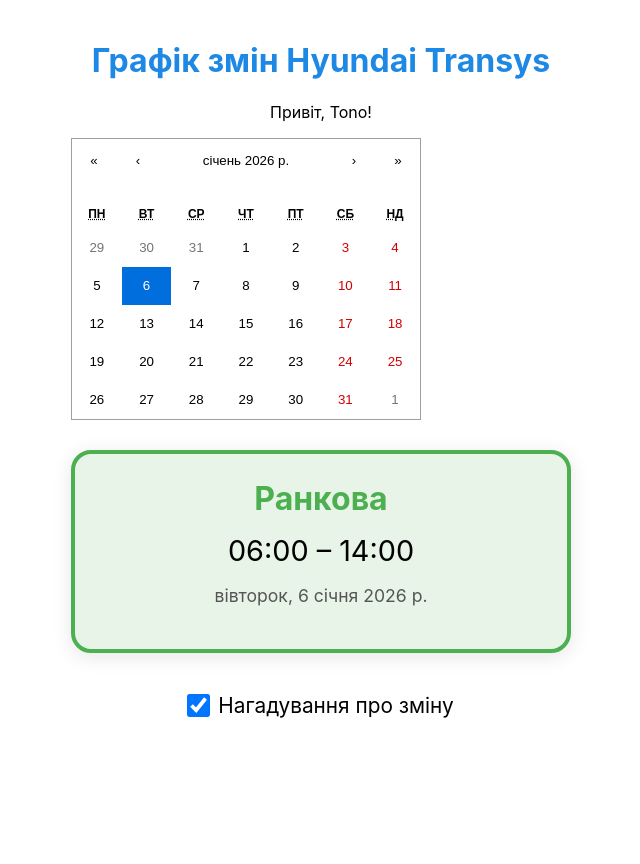
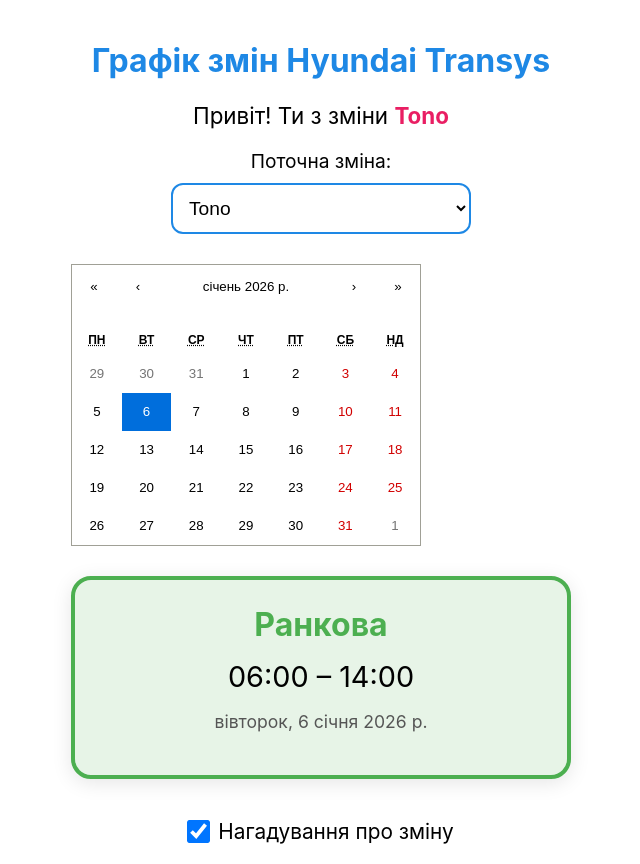
Before and after one commit to Bogdan3777/hyundai-shift-app, a React (Create React App) app: page / in a window 1280 px wide. Shown: the whole page, without its empty margins (319-959 px from the left). Before the commit the page ends 800 px from the top, so only its background shows below. Built offline with nearby package versions, Linux system fonts and the light colour scheme; the HTML template or start-up script is replaced by a standard one.

Commit message:
Update App.js

```diff
--- a/src/App.js
+++ b/src/App.js
@@ -16,31 +16,43 @@
   return day === 0 || day === 6; // неділя і субота — вихідні
 }
 
-function getShift(date, username = "Tono") {
+function getShift(date, chiefIndex) {
   if (isWeekend(date)) return { name: "Вихідний", time: "", color: "#757575" };
 
   const daysPassed = Math.floor((date - baseDate) / (1000 * 60 * 60 * 24));
-  const chiefIndex = chiefs.indexOf(username) !== -1 ? chiefs.indexOf(username) : 0;
   const shiftIndex = (Math.floor(daysPassed / 7) + chiefIndex) % 3;
   return shifts[shiftIndex];
 }
 
 function App() {
-  const [date, setDate] = useState(new Date());
-  const [reminders, setReminders] = useState(true);
-  const [username, setUsername] = useState("Tono");
+  const [selectedDate, setSelectedDate] = useState(new Date());
+  const [selectedChiefIndex, setSelectedChiefIndex] = useState(0);
+  const [username, setUsername] = useState("");
 
   useEffect(() => {
     if (window.Telegram?.WebApp) {
       Telegram.WebApp.ready();
       Telegram.WebApp.expand();
+
       const user = Telegram.WebApp.initDataUnsafe?.user;
-      if (user?.username) setUsername(user.username);
-      else if (user?.first_name) setUsername(user.first_name);
+      if (user) {
+        const name = user.username || user.first_name || "Користувач";
+        setUsername(name);
+
+        // Автоматично вибираємо зміну, якщо ім'я збігається з одним з chiefs
+        const index = chiefs.findIndex(chief =>
+          name.toLowerCase().includes(chief.toLowerCase()) ||
+          chief.toLowerCase().includes(name.toLowerCase())
+        );
+        if (index !== -1) {
+          setSelectedChiefIndex(index);
+        }
+      }
     }
   }, []);
 
-  const shift = getShift(date, username);
+  const currentChief = chiefs[selectedChiefIndex];
+  const shift = getShift(selectedDate, selectedChiefIndex);
 
   return (
     <div style={{ padding: "20px", maxWidth: "500px", margin: "auto", textAlign: "center" }}>
@@ -56,22 +68,55 @@
         initial={{ opacity: 0 }}
         animate={{ opacity: 1 }}
         transition={{ delay: 0.3 }}
+        style={{ fontSize: "1.4em", margin: "20px 0" }}
       >
-        Привіт, {username}!
+        Привіт! Ти з зміни <strong style={{ color: "#E91E63" }}>{currentChief}</strong>
       </motion.p>
 
+      {/* Вибір зміни */}
+      <motion.div
+        initial={{ opacity: 0 }}
+        animate={{ opacity: 1 }}
+        transition={{ delay: 0.4 }}
+        style={{ marginBottom: "30px" }}
+      >
+        <label style={{ fontSize: "1.2em", display: "block", marginBottom: "10px" }}>
+          Поточна зміна:
+        </label>
+        <select
+          value={selectedChiefIndex}
+          onChange={(e) => setSelectedChiefIndex(Number(e.target.value))}
+          style={{
+            padding: "12px",
+            fontSize: "1.2em",
+            borderRadius: "12px",
+            border: "2px solid #1E88E5",
+            background: "white",
+            width: "100%",
+            maxWidth: "300px"
+          }}
+        >
+          {chiefs.map((chief, index) => (
+            <option key={index} value={index}>{chief}</option>
+          ))}
+        </select>
+      </motion.div>
+
+      {/* Календар */}
       <motion.div
         initial={{ scale: 0.9, opacity: 0 }}
         animate={{ scale: 1, opacity: 1 }}
-        transition={{ delay: 0.2 }}
+        transition={{ delay: 0.5 }}
       >
-        <Calendar onChange={setDate} value={date} locale="uk-UA" />
+        <Calendar onChange={setSelectedDate} value={selectedDate} locale="uk-UA" />
       </motion.div>
 
+      {/* Відображення зміни на вибрану дату */}
       <motion.div
+        key={selectedDate.toString()} // для анімації при зміні дати
         initial={{ y: 50, opacity: 0 }}
         animate={{ y: 0, opacity: 1 }}
-        transition={{ delay: 0.4 }}
+        transition={{ delay: 0.6 }}
         style={{
           marginTop: "30px",
           padding: "25px",
@@ -81,24 +126,33 @@
           boxShadow: "0 4px 20px rgba(0,0,0,0.1)"
         }}
       >
-        <h2 style={{ color: shift.color, margin: "0", fontSize: "2em" }}>{shift.name}</h2>
-        <p style={{ fontSize: "1.8em", margin: "15px 0" }}>{shift.time || "Відпочинь 😊"}</p>
+        <h2 style={{ color: shift.color, margin: "0", fontSize: "2em" }}>
+          {shift.name}
+        </h2>
+        <p style={{ fontSize: "1.8em", margin: "15px 0" }}>
+          {shift.time || "Відпочинь добре 😊"}
+        </p>
         <p style={{ color: "#555", fontSize: "1.1em" }}>
-          {date.toLocaleDateString('uk-UA', { weekday: 'long', day: 'numeric', month: 'long', year: 'numeric' })}
+          {selectedDate.toLocaleDateString('uk-UA', {
+            weekday: 'long',
+            day: 'numeric',
+            month: 'long',
+            year: 'numeric'
+          })}
         </p>
       </motion.div>
 
+      {/* Перемикач нагадувань (візуальний, логіку можна додати пізніше) */}
       <motion.div
         initial={{ opacity: 0 }}
         animate={{ opacity: 1 }}
-        transition={{ delay: 0.6 }}
+        transition={{ delay: 0.8 }}
         style={{ marginTop: "40px" }}
       >
         <label style={{ fontSize: "1.3em", display: "flex", alignItems: "center", justifyContent: "center", gap: "10px" }}>
           <input
             type="checkbox"
-            checked={reminders}
-            onChange={(e) => setReminders(e.target.checked)}
+            defaultChecked={true}
             style={{ transform: "scale(1.8)" }}
           />
           <span>Нагадування про зміну</span>
```
